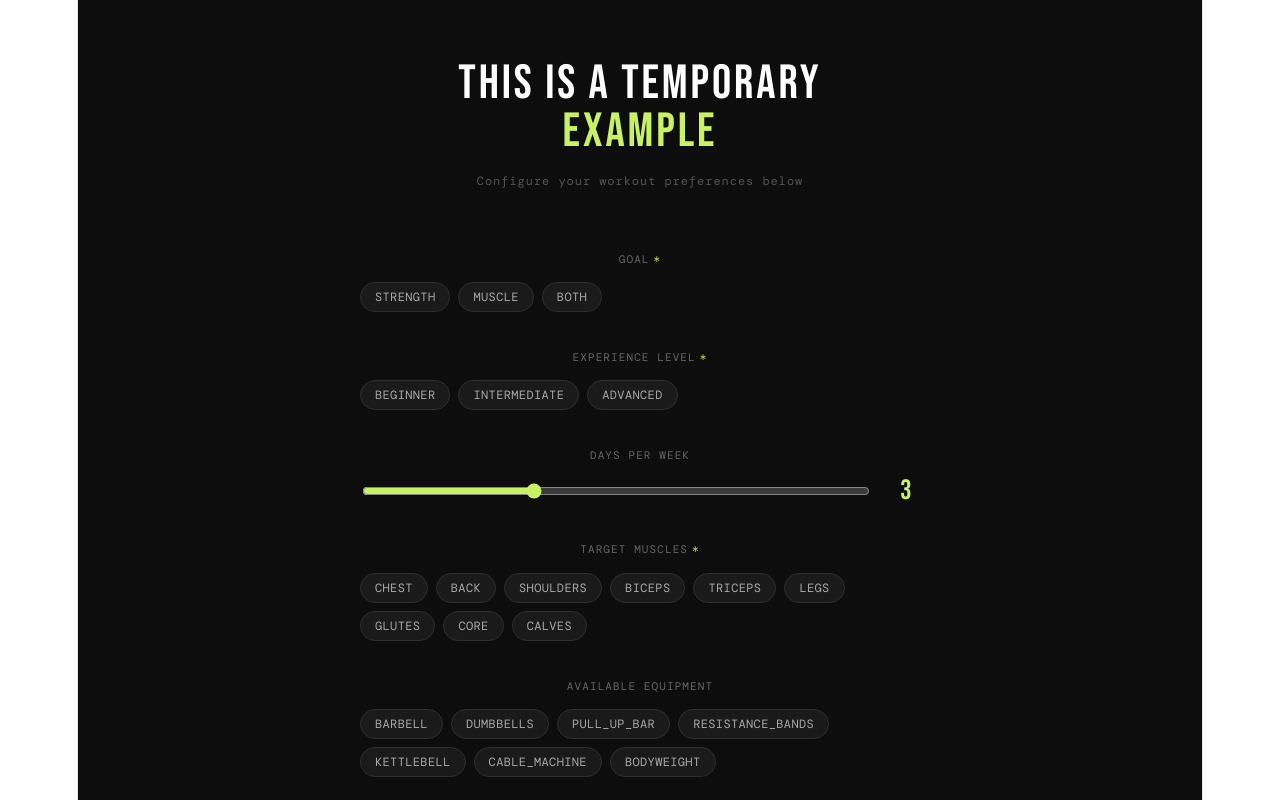
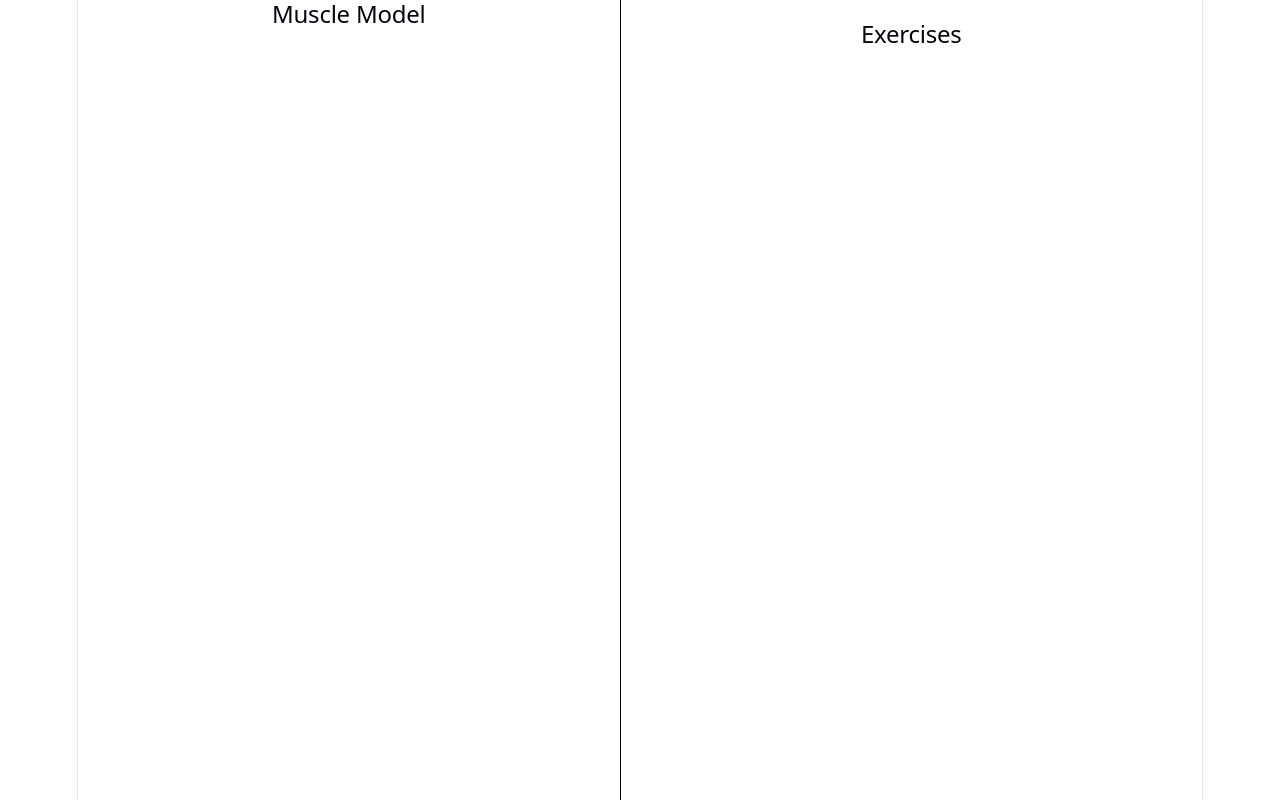
Before and after one commit to abdouaBU/digital-coach, a React app in the folder frontend/: page / in a window 1280 px wide. Shown: the top 800 px of the page. Built offline with nearby package versions, Linux system fonts and the light colour scheme; the HTML template or start-up script is replaced by a standard one; a web font is replaced by a local one.

Commit message:
add two-panel layout for MuscleModel

```diff
--- a/frontend/src/App.jsx
+++ b/frontend/src/App.jsx
@@ -1,7 +1,8 @@
-import WorkoutForm from './WorkoutForm'
+import MuscleModel from './MuscleModel'
+//import WorkoutForm from './WorkoutForm'
 
 function App() {
-  return <WorkoutForm />
+  return <MuscleModel />
 }
 
 export default App
--- /dev/null
+++ b/frontend/src/MuscleModel.jsx
@@ -0,0 +1,18 @@
+import {useState} from 'react';
+
+export default function MuscleModel() {
+  const [view, setView] = useState('front');
+  const [selectedMuscle, setSelectedMuscle] = useState(null);
+
+  return (
+      <div style={{ display: 'flex', height: '100vh' }}>
+        <div style = {{flex: 1, borderRight: '1px solid black'}}>
+          <h2>Muscle Model</h2>
+        </div>
+
+        <div style={{flex: 1, padding: '20px'}}>
+          <h2>Exercises</h2>
+        </div>
+      </div>
+  )
+}
```
